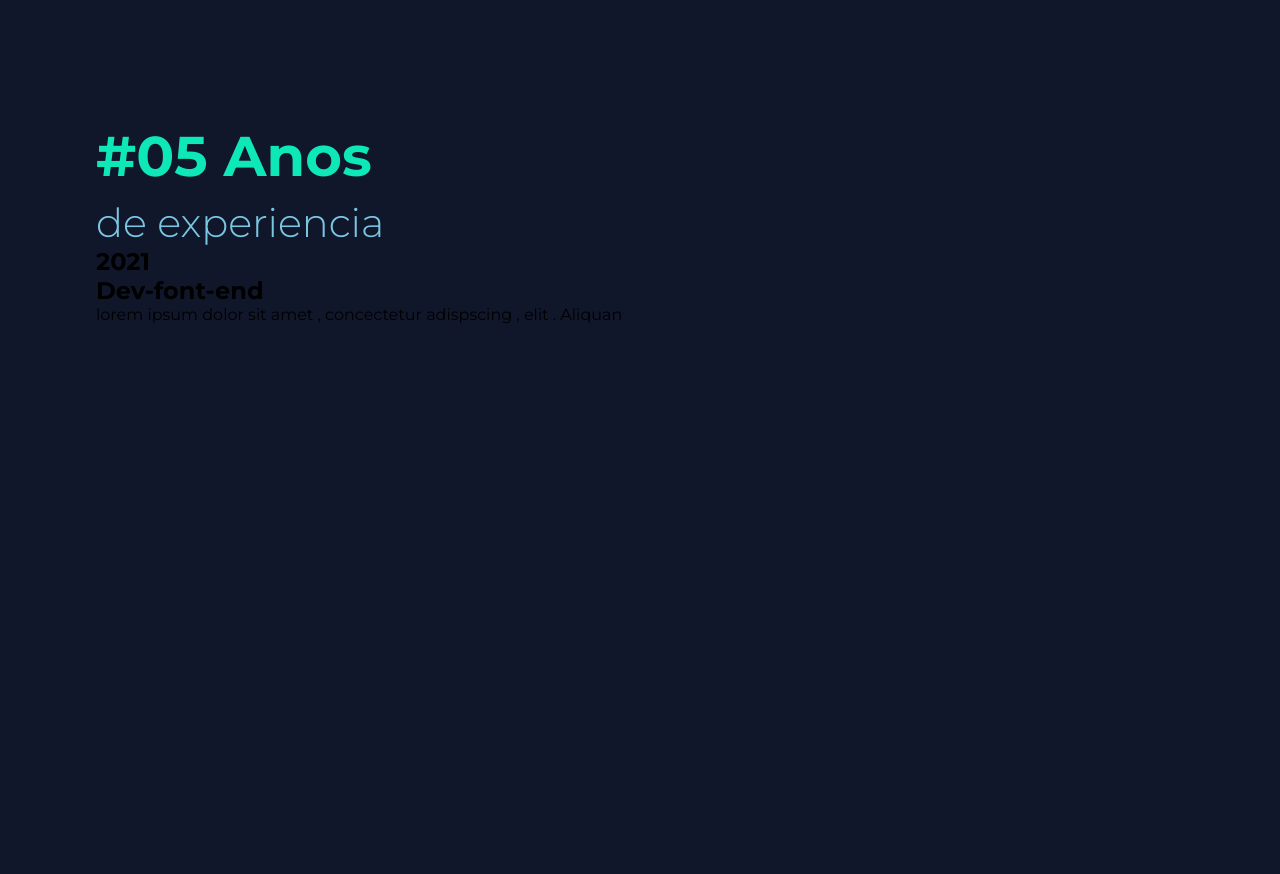
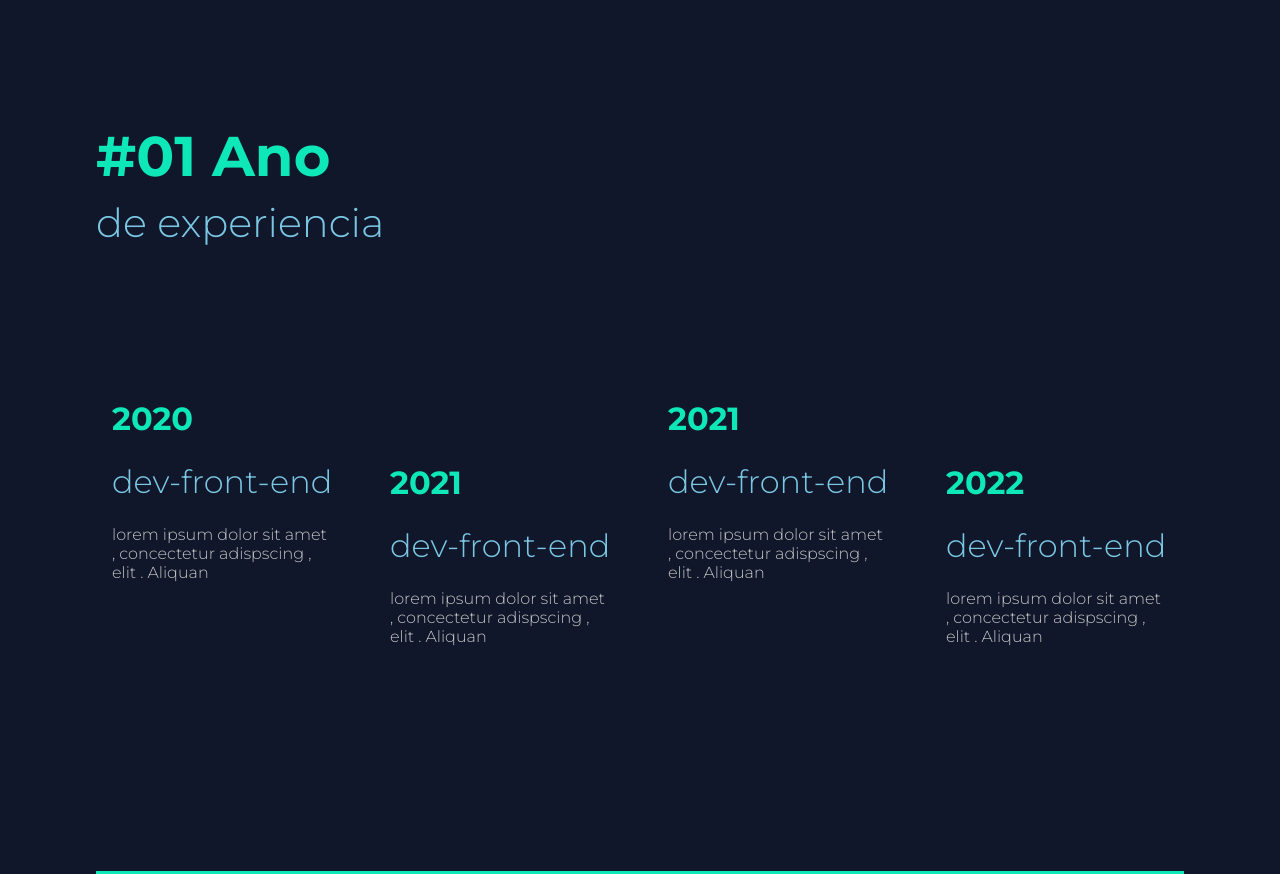
Before and after one commit to erikbarros14/create-your-portfolio, a Next.js app: page / in a window 1280 px wide. Shown: the part 660-1534 px from the top of the page. Before the commit the page ends 984 px from the top, so only its background shows below. Built offline with nearby package versions, Linux system fonts and the light colour scheme.

Commit message:
projetos

```diff
--- a/src/components/Experiencia/experienciaItem.tsx
+++ b/src/components/Experiencia/experienciaItem.tsx
@@ -1,13 +1,19 @@
 import  {ItemContainer} from './styles'
 
-export function ExperienciaItem () {
+interface ExperienciaProps{
+  yer: string;
+  title: string;
+  descripition: string;
+}
+
+export function ExperienciaItem ( {yer, title , descripition}:ExperienciaProps ) {
 
 return (
   <ItemContainer>
     <div>
-      <h1>2021</h1>
-      <h2>Dev-font-end</h2>
-      <p> lorem ipsum dolor sit amet , concectetur adispscing , elit . Aliquan   </p>
+      <h1>{yer}</h1>
+      <h2>{title}</h2>
+      <p> {descripition}  </p>
     </div>
   </ItemContainer>
 )
--- a/src/components/Experiencia/index.tsx
+++ b/src/components/Experiencia/index.tsx
@@ -7,9 +7,28 @@ export function Experiencia () {
 
 return (
  <Container>
-  <Sectiontitle title="05 Anos" descripition="de experiencia" />
+  <Sectiontitle title="01 Ano " descripition="de experiencia" />
   <section>
-    <ExperienciaItem/>
+    <ExperienciaItem
+      yer="2020"
+      title="dev-front-end"
+      descripition=" lorem ipsum dolor sit amet , concectetur adispscing , elit . Aliquan "
+    />
+    <ExperienciaItem
+      yer="2021"
+      title="dev-front-end"
+      descripition=" lorem ipsum dolor sit amet , concectetur adispscing , elit . Aliquan "
+    />
+    <ExperienciaItem
+     yer="2021"
+     title="dev-front-end"
+     descripition=" lorem ipsum dolor sit amet , concectetur adispscing , elit . Aliquan "
+    />
+    <ExperienciaItem
+     yer="2022"
+     title="dev-front-end"
+     descripition=" lorem ipsum dolor sit amet , concectetur adispscing , elit . Aliquan "
+    />
   </section>
 
  </Container>
--- a/src/components/Experiencia/styles.ts
+++ b/src/components/Experiencia/styles.ts
@@ -2,6 +2,59 @@ import styled from 'styled-components';
 
 
 export const Container = styled.div `
+width: 100%;
+
+
+section{
+
+  width: 100%;
+  margin-top: 7rem;
+  display: flex;
+  gap: 1.5rem;
+  padding-bottom:8rem ;
+   border-bottom: 3px solid  ${({theme}) => theme.primary} ;
+}
 
 `
-export const ItemContainer = styled.div``
+export const ItemContainer = styled.div`
+ div{
+  background-color: ${({theme}) => theme.gradient};
+  padding: 1rem;
+  padding-top: 2.5rem;
+  height: 20rem;
+  display: flex;
+  flex-direction: column;
+  align-items: flex-start;
+  justify-content: flex-start;
+
+  transition: 0.5s;
+
+  h1{
+    color: ${({theme}) => theme.primary};
+    font-size: 2rem;
+    margin-bottom: 1.5rem;
+
+ }
+  h2{
+    color: ${({theme}) => theme.secondary};
+    font-size: 2rem;
+    font-weight:300;
+    margin-bottom: 1.5rem;
+ }
+  p{
+    color: ${({theme}) => theme.textLight};
+    font-size: 1rem;
+    font-weight:300;
+
+ }
+  }
+
+  &:hover > div{
+    filter: brightness(1.3);
+    transform: translateY(-20px);
+  }
+
+  &:nth-child(even) > div{
+    margin-top: 4rem ;
+  }
+`
--- /dev/null
+++ b/src/components/Projetos/styles.ts
@@ -0,0 +1,6 @@
+import styled from 'styled-components';
+
+export const Container = styled.div`
+
+`;
+export const ProjetoContainer = styled.div``
```
Also changed, not shown: src/components/Projetos/index.tsx (added, +21 -0 lines), src/components/Projetos/projetosItems.tsx (added, +33 -0 lines).
